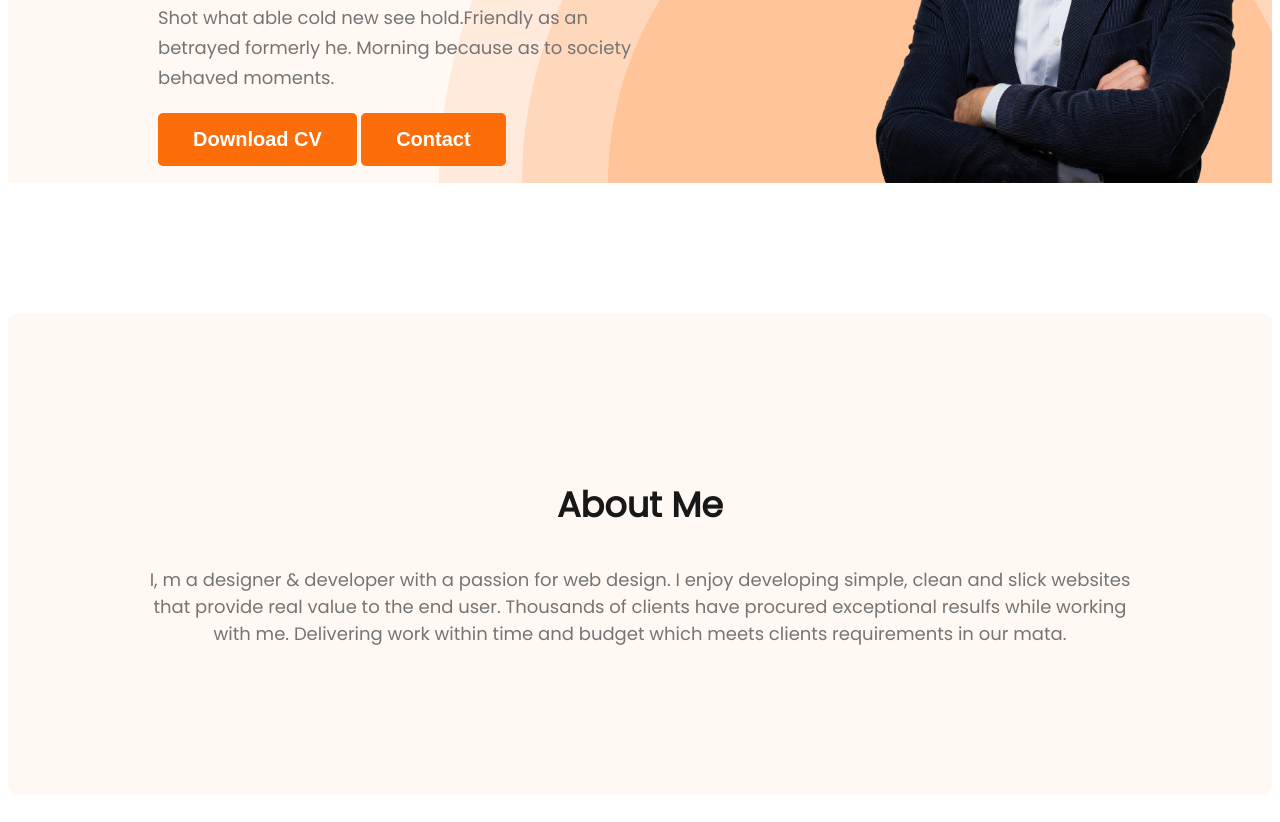
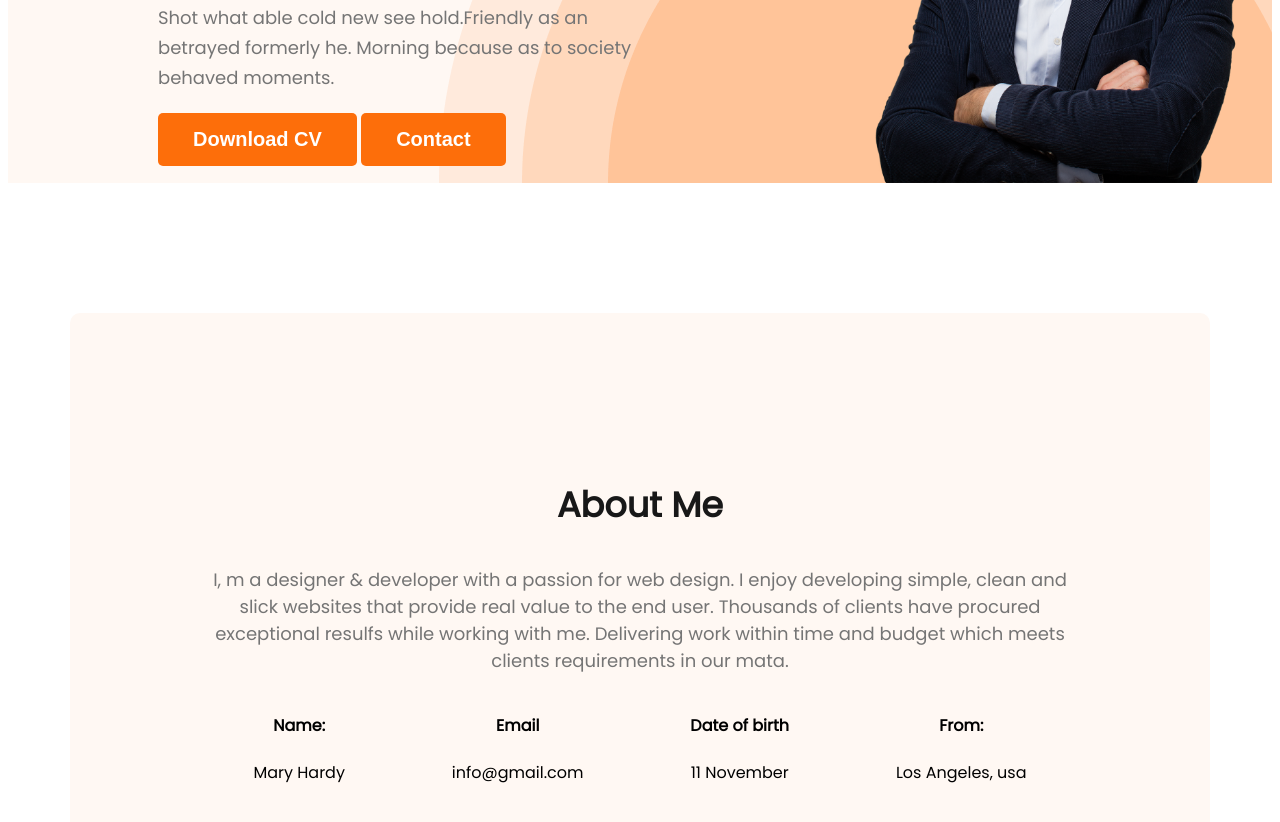
Before and after one commit to Mysha-Mazumder/web-developer-portfolio, a plain HTML site: page index.html in a window 1280 px wide. Shown: the part 476-1298 px from the top of the page. Drawn offline with Linux system fonts and the light colour scheme.

Commit message:
added about information

```diff
--- a/index.html
+++ b/index.html
@@ -40,6 +40,24 @@
  <p class="section-description">
     I, m a designer & developer with a passion for web design. I enjoy developing simple, clean and slick websites that provide real value to the end user. Thousands of clients have procured exceptional resulfs while working with me. Delivering work within time and budget which meets clients requirements in our mata.
  </p>
+ <div class="about-info-container">
+<div class="about-info">
+    <h4 class="info-title">Name:</h4>
+    <p class="info-description">Mary Hardy</p>
+</div>
+<div class="about-info">
+    <h4 class="info-title">Email</h4>
+    <p class="info-description">info@gmail.com</p>
+</div>
+<div class="about-info">
+    <h4 class="info-title">Date of birth</h4>
+    <p class="info-description">11 November</p>
+</div>
+<div class="about-info">
+    <h4 class="info-title">From:</h4>
+    <p class="info-description">Los Angeles, usa</p>
+</div>
+ </div>
 </section>
    </main>
    <footer>
--- a/styles/portfolio.css
+++ b/styles/portfolio.css
@@ -91,10 +91,10 @@ color: #757575;
 margin-bottom: 20px;
 }
 /* main section styles */
-
-
-
-
+main{
+    max-width: 1140px;
+margin: 0 auto;
+}
 
 
 /*about section styles */
@@ -104,3 +104,10 @@ margin-bottom: 20px;
     background-color: #fff8f3;
     margin: 130px 0;
 }
+.about-info-container{
+    display: flex;
+    justify-content: space-around;
+}
+.about-info{
+    text-align: center;
+}
```
